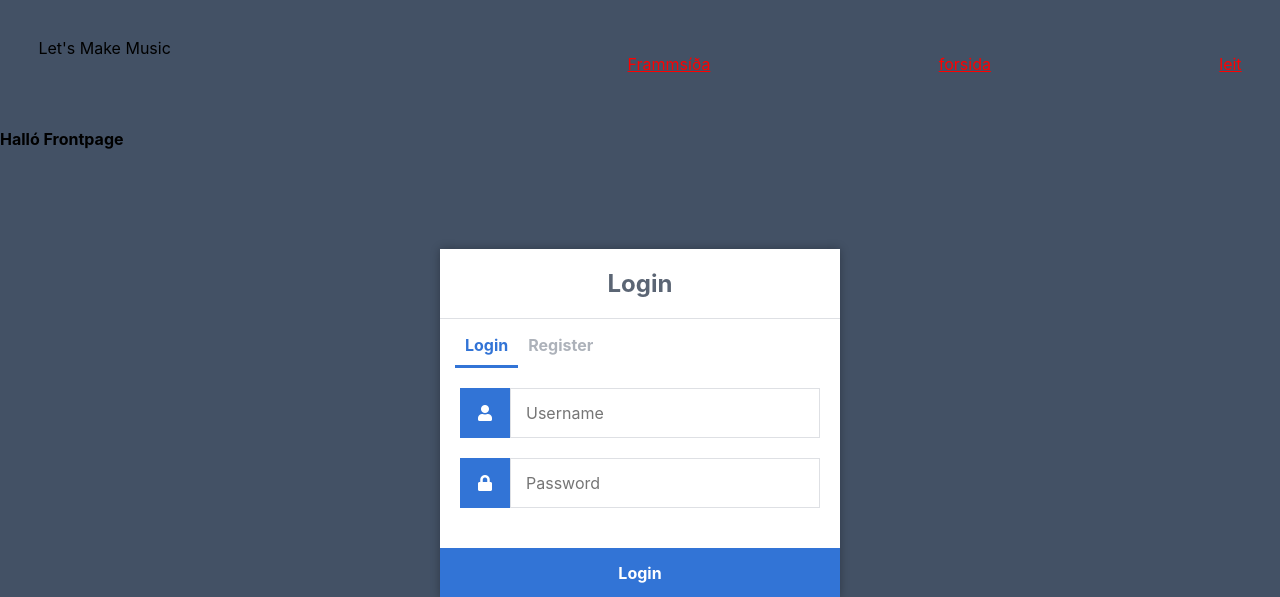
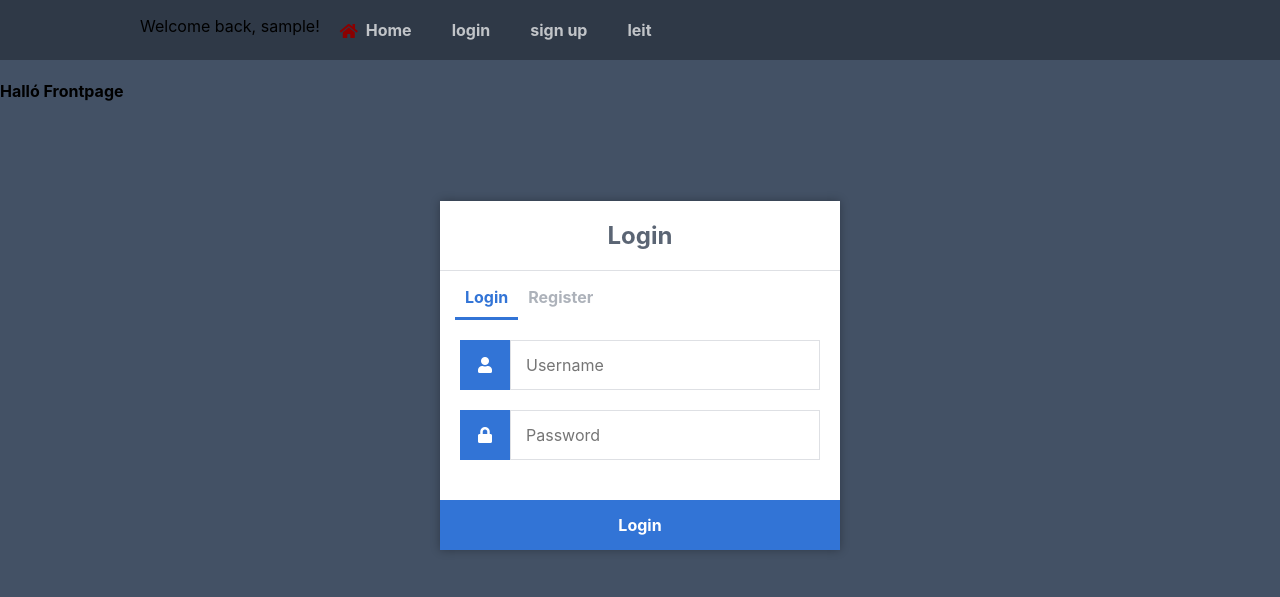
Before and after one commit to Vef2-musc/Project-Lets-Make-Music, a Flask app: template templates/index.html in a window 1280 px wide. Shown: the top 597 px of the page. Run offline with Flask 2, Linux system fonts and the light colour scheme; the template is opened without the code that fills it: most values are stand-ins (such as "Sample title", 1, 10 or a date in 2020); some libraries are stand-ins or nearby versions.

Commit message:
Gerði header að block content

```diff
--- a/templates/base.html
+++ b/templates/base.html
@@ -8,6 +8,8 @@
         <title>Document</title>
     </head>
     <body>
+        {% include 'header.html' %}
+
         {% block content %}
 
         {% endblock %}
--- /dev/null
+++ b/templates/header.html
@@ -0,0 +1,9 @@
+<nav class="navtop">
+    <div>
+        <p>Welcome back, {{ username }}!</p>
+        <a href="{{ url_for('forsida') }}"><i class="fas fa-home"></i>Home</a>
+        <a href="{{ url_for('login') }}">login</a>
+        <a href="{{ url_for('signup') }}">sign up</a>
+        <a href="{{ url_for('leit') }}">leit</a>
+    </div>
+</nav>
--- a/templates/index.html
+++ b/templates/index.html
@@ -4,14 +4,6 @@
         <link rel="stylesheet" href="{{ url_for('static', filename='main.css') }}">
         <link rel="stylesheet" href="https://use.fontawesome.com/releases/v5.7.1/css/all.css">
     </head>
-    <header class="header">
-        <span font-size="3" font-weight="bold" class="nafnvefsidu">Let's Make Music</span>
-		<div class="indxlinks">
-			<p><a href="{{ url_for('back') }}">Frammsíða</a></p>
-			<p><a href="{{ url_for('back') }}">forsida</a></p>
-			<p><a href="{{ url_for('leit') }}">leit</a></p>
-		</div>
-    </header>
     <body class="body1">
     	{% extends 'base.html' %}
         {% block content %}
```
Also changed, not shown: templates/hompage.html (+2 -10 lines).
